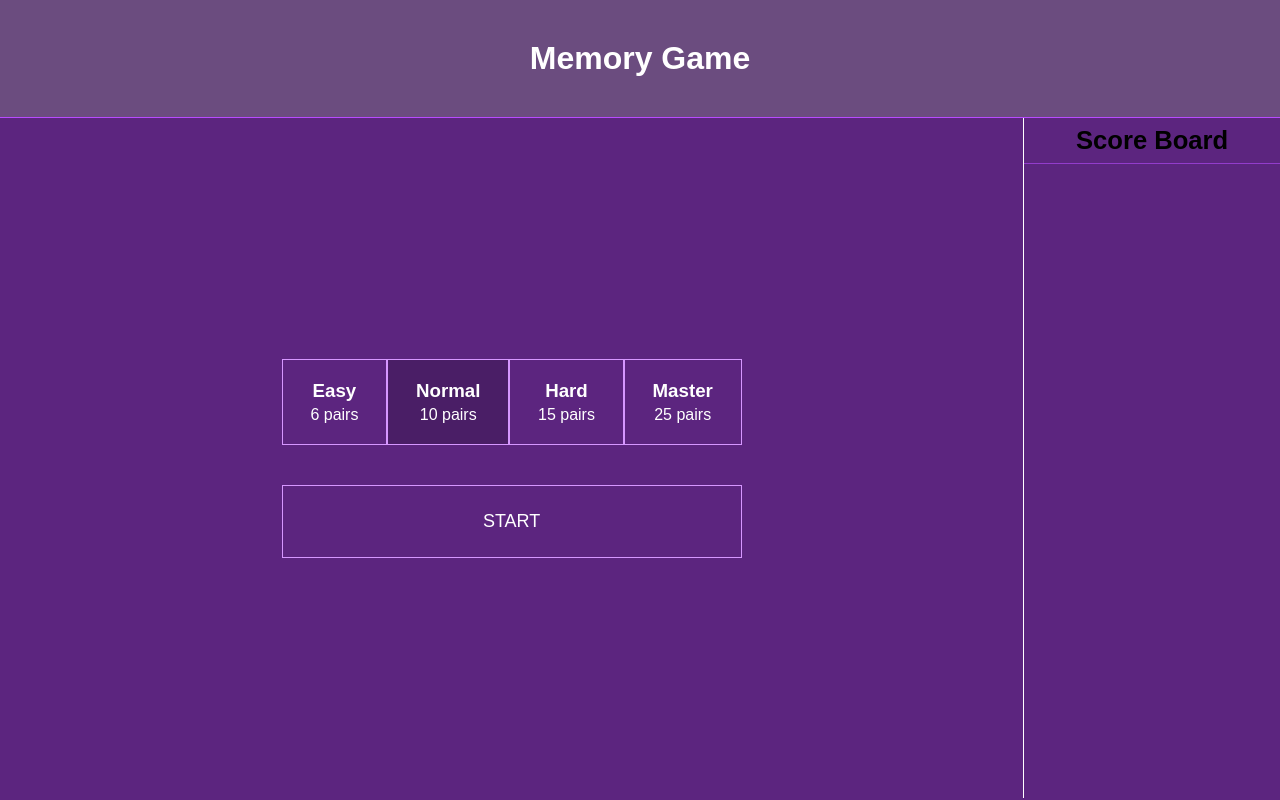
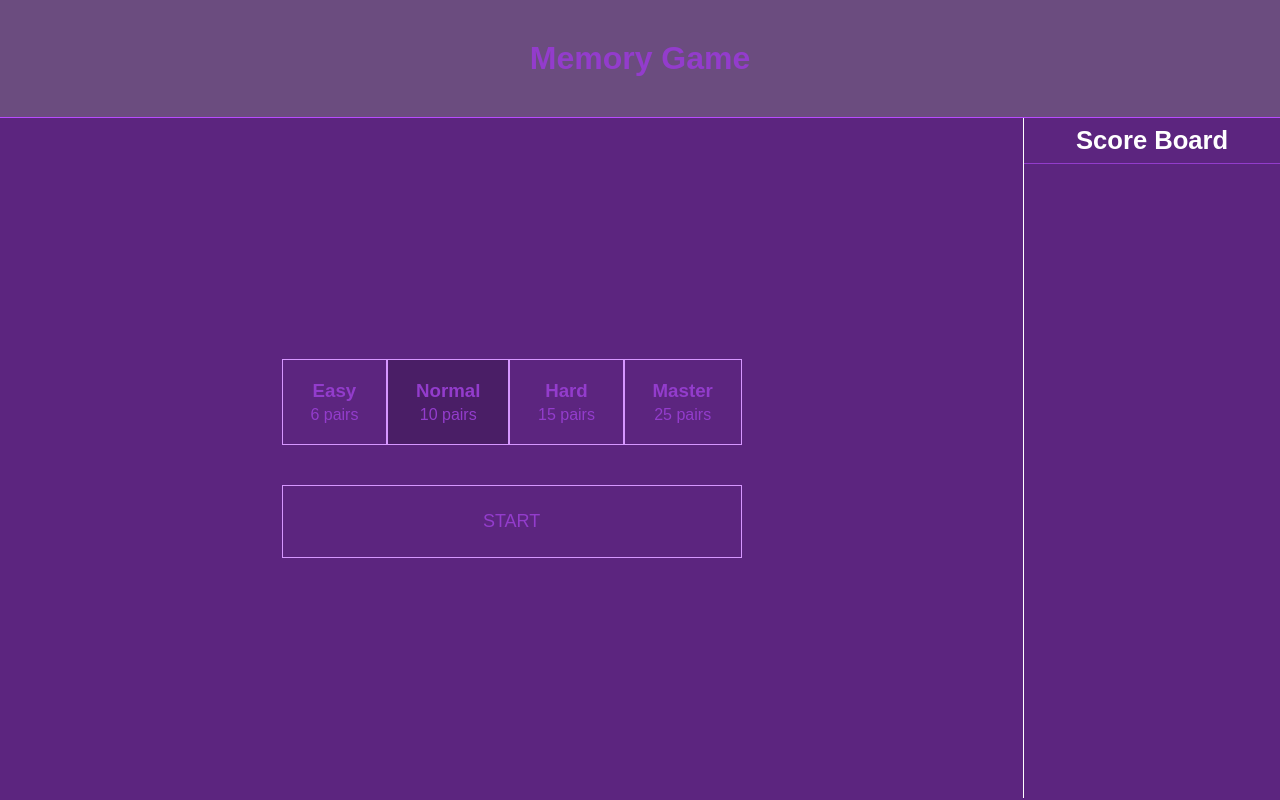
Before and after one commit to GersonSalvador/memory-card-game-reactjs, a React (Create React App) app: page / in a window 1280 px wide. Built offline with nearby package versions, Linux system fonts and the light colour scheme.

Commit message:
feat: set main-text var to styles

```diff
--- a/src/components/Counter/styles.ts
+++ b/src/components/Counter/styles.ts
@@ -16,7 +16,7 @@ export const Li = styled.li`
   flex-direction: column;
   padding: 20px;
   flex-grow: 1;
-  color: #fff;
+  color: var(--main-5);
   border: 1px solid var(--main-2);
   transition: all 0.8s ease-in;
 
@@ -30,7 +30,7 @@ export const Button = styled.button`
   border: none;
   outline: none;
   background: none;
-  color: #FFF;
+  color: var(--main-5);
   text-transform: uppercase;
   font-size: large;
   cursor: pointer;
--- a/src/components/Header/styles.ts
+++ b/src/components/Header/styles.ts
@@ -3,6 +3,6 @@ import styled from 'styled-components';
 export const Container = styled.div`
   padding: 40px;
   background-color: var(--main-4);
-  color: #fff;
+  color: var(--main-5);
   border-bottom: 1px solid var(--main-3);
 `;
--- a/src/components/Levels/Level/styles.ts
+++ b/src/components/Levels/Level/styles.ts
@@ -13,7 +13,7 @@ export const Container = styled.li<liProps>`
   flex-direction: column;
   padding: 20px;
   flex-grow: 1;
-  color: #fff;
+  color: var(--main-5);
   border: 1px solid var(--main-2);
   transition: all 0.8s ease-in;
   display: block;
--- a/src/components/MessageDisplay/styles.ts
+++ b/src/components/MessageDisplay/styles.ts
@@ -16,5 +16,5 @@ export const Title = styled.h1<H1Props>`
 export const Message = styled.h3`
   font-size: 1.17em;
   font-weight: 400;
-  color: #fff;
+  color: var(--main-5);
 `;
--- a/src/styles/global.ts
+++ b/src/styles/global.ts
@@ -13,6 +13,7 @@ export default createGlobalStyle`
     --main-3: #B84BFF;
     --main-4: #6B4C7F;
     --main-5: #933CCC;
+    --main-text: #fff;
   }
 
   html,body{
```
